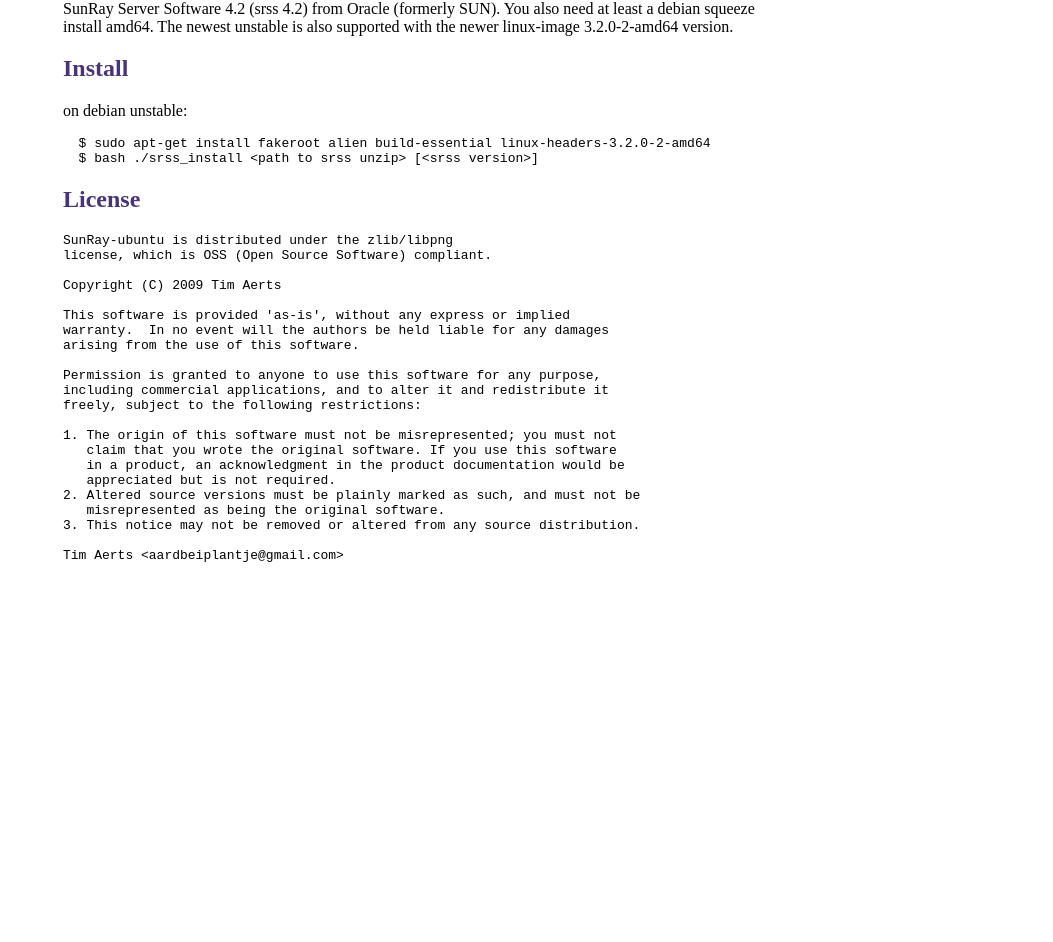
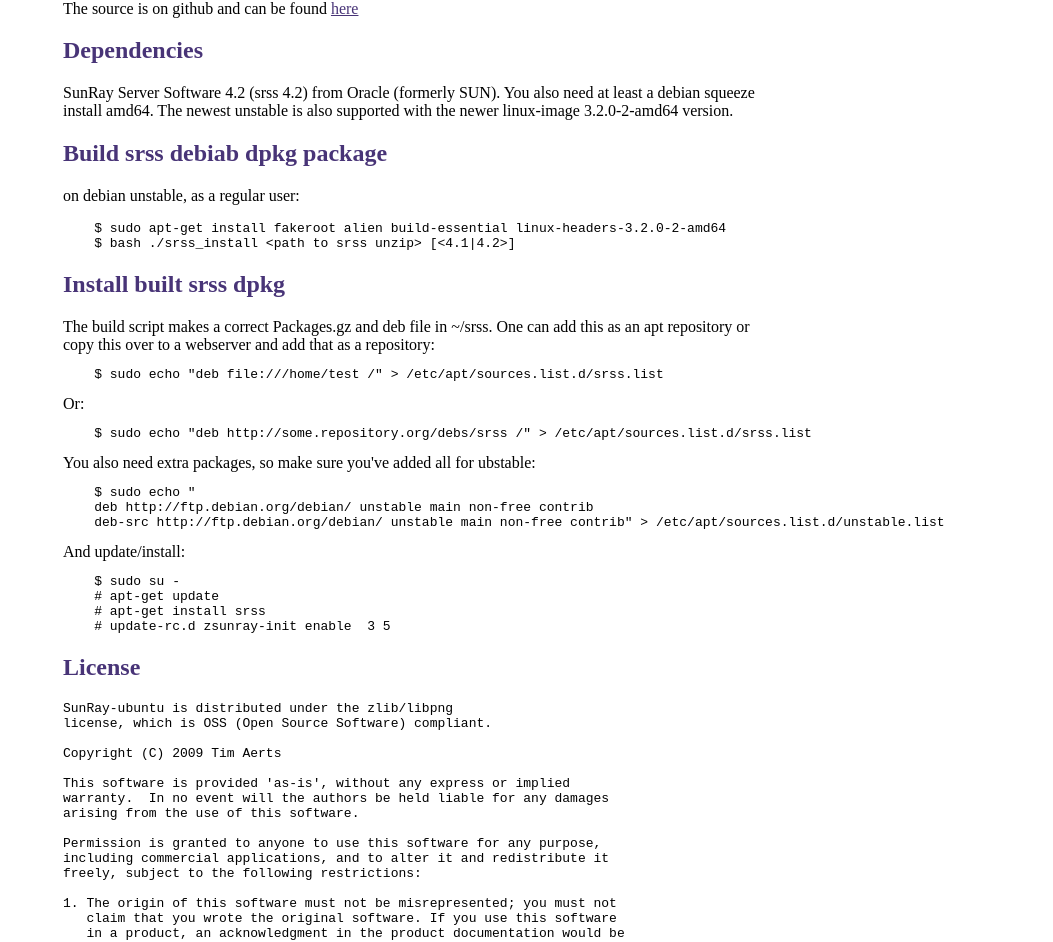
Before and after one commit to CowboyTim/sunray-ubuntu, a plain HTML site: page index.html in a window 1280 px wide. Shown: the part 314-1256 px from the top of the page, without its empty margins (227-1280 px from the left). Before the commit the page ends 890 px from the top, so only its background shows below. Drawn offline with Linux system fonts and the light colour scheme.

Commit message:
- index.html updated

```diff
--- a/index.html
+++ b/index.html
@@ -35,8 +35,6 @@
 </head>
 
 <body>
-  <a href="http://github.com/CowboyTim/sunray-ubuntu"><img style="position: absolute; top: 0; right: 0; border: 0;" src="http://s3.amazonaws.com/github/ribbons/forkme_right_darkblue_121621.png" alt="Fork me on GitHub" /></a>
-
   <div id="container">
 
     <h1><a href="http://github.com/CowboyTim/sunray-ubuntu">sunray-ubuntu</a>
@@ -51,16 +49,50 @@
 and only supported on SUSE/RedHat. It repackages the SunRay software into a deb
 file that can be installed with dpkg or even apt-get when put in a repository.
 <br>
-</p><h2>Dependencies</h2>
+</p>
+
+<h2>Source</h2>
+The source is on github and can be found <a href="http://github.com/CowboyTim/sunray-ubuntu">here</a>
+
+<h2>Dependencies</h2>
 <p>SunRay Server Software 4.2 (srss 4.2) from Oracle (formerly SUN). You also
 need at least a debian squeeze install amd64. The newest unstable is also
 supported with the newer linux-image 3.2.0-2-amd64 version.</p>
-<h2>Install</h2>
-<p>on debian unstable:
+
+<h2>Build srss debiab dpkg package</h2>
+<p>on debian unstable, as a regular user:
 <pre>
-  $ sudo apt-get install fakeroot alien build-essential linux-headers-3.2.0-2-amd64
-  $ bash ./srss_install &lt;path to srss unzip&gt; [&lt;srss version&gt;]
+    $ sudo apt-get install fakeroot alien build-essential linux-headers-3.2.0-2-amd64
+    $ bash ./srss_install &lt;path to srss unzip&gt; [&lt;4.1|4.2&gt;]
 </pre></p>
+
+<h2>Install built srss dpkg</h2>
+The build script makes a correct Packages.gz and deb file in ~/srss. One can
+add this as an apt repository or copy this over to a webserver and add that as
+a repository:
+<pre>
+    $ sudo echo "deb file:///home/test /" &gt; /etc/apt/sources.list.d/srss.list
+</pre>
+Or:
+<pre>
+    $ sudo echo "deb http://some.repository.org/debs/srss /" &gt; /etc/apt/sources.list.d/srss.list
+</pre>
+
+You also need extra packages, so make sure you've added all for ubstable:
+<pre>
+    $ sudo echo "
+    deb http://ftp.debian.org/debian/ unstable main non-free contrib
+    deb-src http://ftp.debian.org/debian/ unstable main non-free contrib" &gt; /etc/apt/sources.list.d/unstable.list
+</pre>
+
+And update/install:
+<pre>
+    $ sudo su -
+    # apt-get update
+    # apt-get install srss
+    # update-rc.d zsunray-init enable  3 5
+</pre>
+
 <h2>License</h2>
 <pre>SunRay-ubuntu is distributed under the zlib/libpng
 license, which is OSS (Open Source Software) compliant.
```
